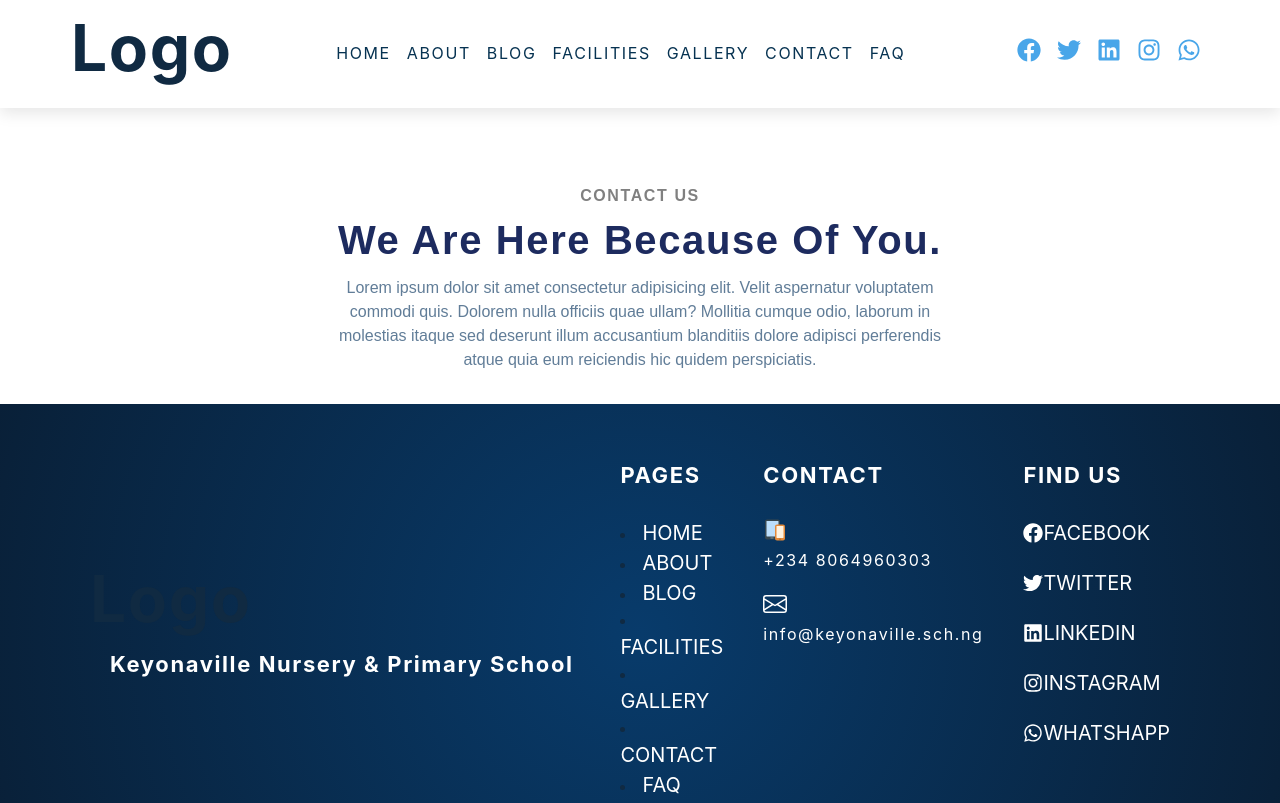
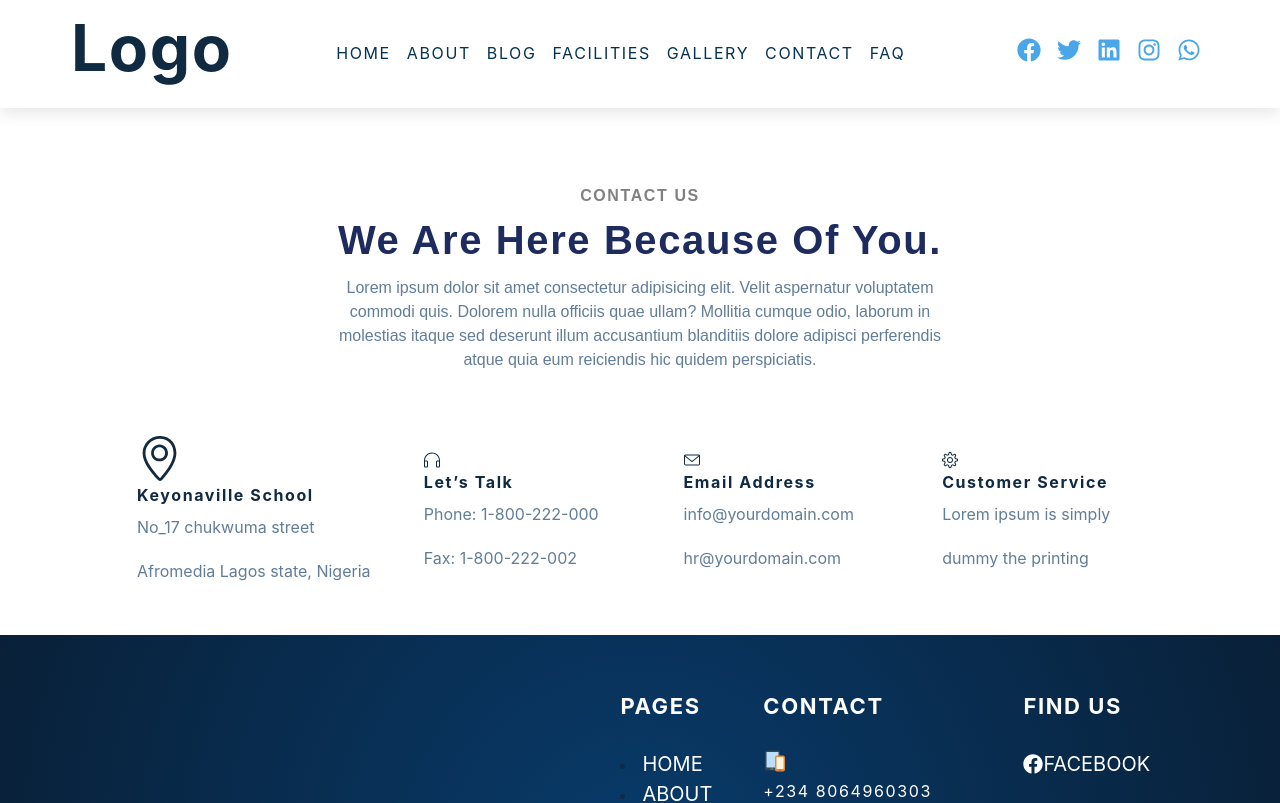
Before and after one commit to domchu/keyonaville, a Next.js app: page /contact in a window 1280 px wide. Shown: the top 803 px of the page. Built offline with nearby package versions, Linux system fonts and the light colour scheme.

Commit message:
chore:added the location and icons

```diff
--- a/Components/Contact/Contact.js
+++ b/Components/Contact/Contact.js
@@ -1,5 +1,11 @@
 import React from "react";
-import { Box } from "@chakra-ui/react";
+import { Box, Grid } from "@chakra-ui/react";
+import {
+  SlLocationPin,
+  SlEarphones,
+  SlEnvolope,
+  SlSettings,
+} from "react-icons/sl";
 
 const Contact = () => {
   return (
@@ -18,6 +24,37 @@ const Contact = () => {
             </p>
           </div>
         </Box>
+        <Grid
+          className="contact-links"
+          templateColumns="repeat(4, 1fr)"
+          gap={6}
+          placeItems="center"
+        >
+          <Box>
+            <SlLocationPin fontSize={45} className="contact-icon" />
+            <h4>keyonaville school</h4>
+            <p>No_17 chukwuma street </p>
+            <p>Afromedia Lagos state, Nigeria</p>
+          </Box>
+          <Box>
+            <SlEarphones />
+            <h4>Let’s talk</h4>
+            <p>Phone: 1-800-222-000 </p>
+            <p>Fax: 1-800-222-002</p>
+          </Box>
+          <Box>
+            <SlEnvolope />
+            <h4>Email address</h4>
+            <p>info@yourdomain.com</p>
+            <p>hr@yourdomain.com</p>
+          </Box>
+          <Box>
+            <SlSettings />
+            <h4>Customer service</h4>
+            <p>Lorem ipsum is simply</p>
+            <p>dummy the printing</p>
+          </Box>
+        </Grid>
       </Box>
     </>
   );
--- a/styles/globals.css
+++ b/styles/globals.css
@@ -473,4 +473,10 @@ main {
   margin: 1rem 0;
   font-size: 2.5rem;
   color: #1d2b5f !important;
+}
+
+.contact-links {
+  width: 80%;
+  margin: auto;
+  padding: 2rem 0;
 }/*# sourceMappingURL=globals.css.map */
--- a/styles/globals.scss
+++ b/styles/globals.scss
@@ -430,3 +430,9 @@ main {
   font-size: 2.5rem;
   color: #1d2b5f !important;
 }
+.contact-links{
+width: 80%;
+margin: auto;
+padding: 2rem 0;
+
+}
```
Also changed, not shown: 1 other file (tests, documents, lock files or other folders).
